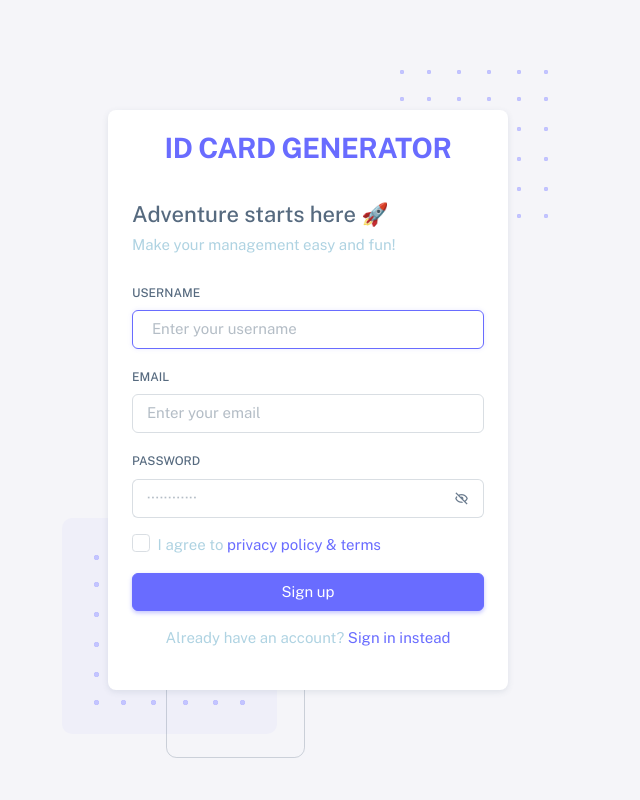
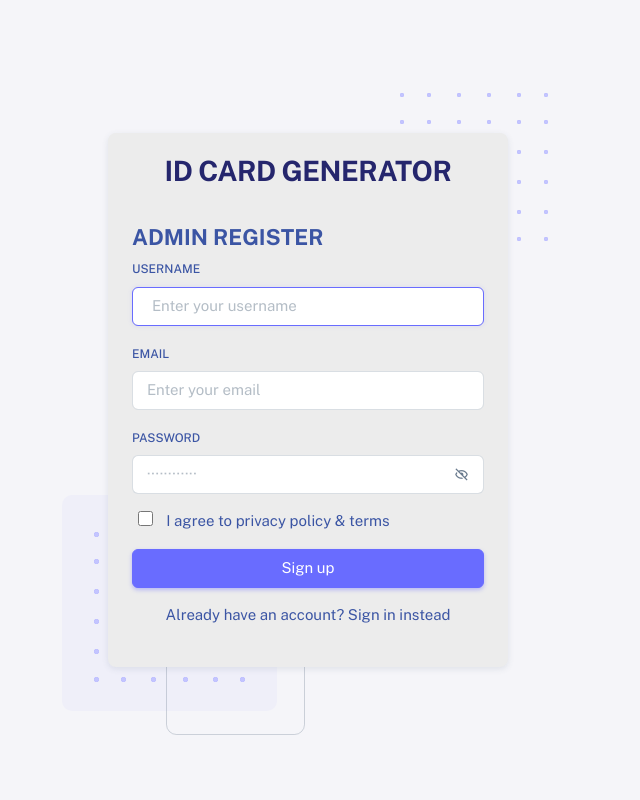
Before and after one commit to govardhanit98/KSPCLA, a Flask app: template templates/auth-register-basic.html in a window 1280 px wide. Shown: the whole page, without its empty margins (332-972 px from the left). Run offline with Flask 2, Linux system fonts and the light colour scheme; the template is opened without the code that fills it, so the values that code supplies are empty.

Commit message:
auth-register-basic.html and index.html background color change

```diff
--- a/templates/auth-register-basic.html
+++ b/templates/auth-register-basic.html
@@ -54,6 +54,15 @@
     <!--! Template customizer & Theme config files MUST be included after core stylesheets and helpers.js in the <head> section -->
     <!--? Config:  Mandatory theme config file contain global vars & default theme options, Set your preferred theme option in this file.  -->
     <script src="../js/sneatjs/config.js"></script>
+
+<style>
+  input#terms-conditions {
+    margin-left: -20px;
+    height: 15px;
+    width: 15px;
+}
+</style>
+
   </head>
 
   <body>
@@ -63,22 +72,22 @@
       <div class="authentication-wrapper authentication-basic container-p-y">
         <div class="authentication-inner">
           <!-- Register Card -->
-          <div class="card">
+          <div class="card" style="background-color:#ECECEC">
             <div class="card-body">
               <!-- Logo -->
               <div class="app-brand justify-content-center">
                 <a href="index.html" class="app-brand-link gap-2">
 
-                  <span class="app-brand-text demo text-body fw-bolder">ID Card Generator</span>
+                  <span class="app-brand-text demo text-body fw-bolder" style="color:#25266D">ID Card Generator</span>
                 </a>
               </div>
               <!-- /Logo -->
-              <h4 class="mb-2">Adventure starts here 🚀</h4>
-              <p class="mb-4">Make your management easy and fun!</p>
+              <h4 style="color:#3B55A4;align-items:center;font-weight: 800" class="mb-2">ADMIN REGISTER</h4>
+
 
               <form id="formAdminRegister" class="mb-3" method="PUT">
                 <div class="mb-3">
-                  <label for="username" class="form-label">Username</label>
+                  <label for="username" class="form-label" style="color:#3B55A4;">Username</label>
                   <input
                     type="text"
                     class="form-control"
@@ -89,11 +98,11 @@
                   />
                 </div>
                 <div class="mb-3">
-                  <label for="email" class="form-label">Email</label>
+                  <label for="email" class="form-label" style="color:#3B55A4;">Email</label>
                   <input type="text" class="form-control" id="email" name="email_id" placeholder="Enter your email" />
                 </div>
                 <div class="mb-3 form-password-toggle">
-                  <label class="form-label" for="password">Password</label>
+                  <label class="form-label" for="password" style="color:#3B55A4;">Password</label>
                   <div class="input-group input-group-merge">
                     <input
                       type="password"
@@ -109,20 +118,20 @@
 
                 <div class="mb-3">
                   <div class="form-check">
-                    <input class="form-check-input" type="checkbox" id="terms-conditions" name="terms" />
-                    <label class="form-check-label" for="terms-conditions">
+                    <input  type="checkbox" id="terms-conditions" name="terms" />
+                    <label class="form-check-label" for="terms-conditions" style="color:#3B55A4;margin-left:10px">
                       I agree to
-                      <a href="javascript:void(0);">privacy policy & terms</a>
+                      <a style="color:#3B55A4;" href="javascript:void(0);">privacy policy & terms</a>
                     </label>
                   </div>
                 </div>
-                <button type="submit" class="btn btn-primary d-grid w-100" id="submitButton">Sign up</button>
+                <button type="submit" class="btn btn-primary d-grid w-100"  id="submitButton">Sign up</button>
               </form>
 
               <p class="text-center">
-                <span>Already have an account?</span>
+                <span style="color:#3B55A4;">Already have an account?</span>
                 <a href="auth-login-basic.html">
-                  <span>Sign in instead</span>
+                  <span style="color:#3B55A4;">Sign in instead</span>
                 </a>
               </p>
             </div>
```
Also changed, not shown: templates/index.html (+6 -6 lines).
